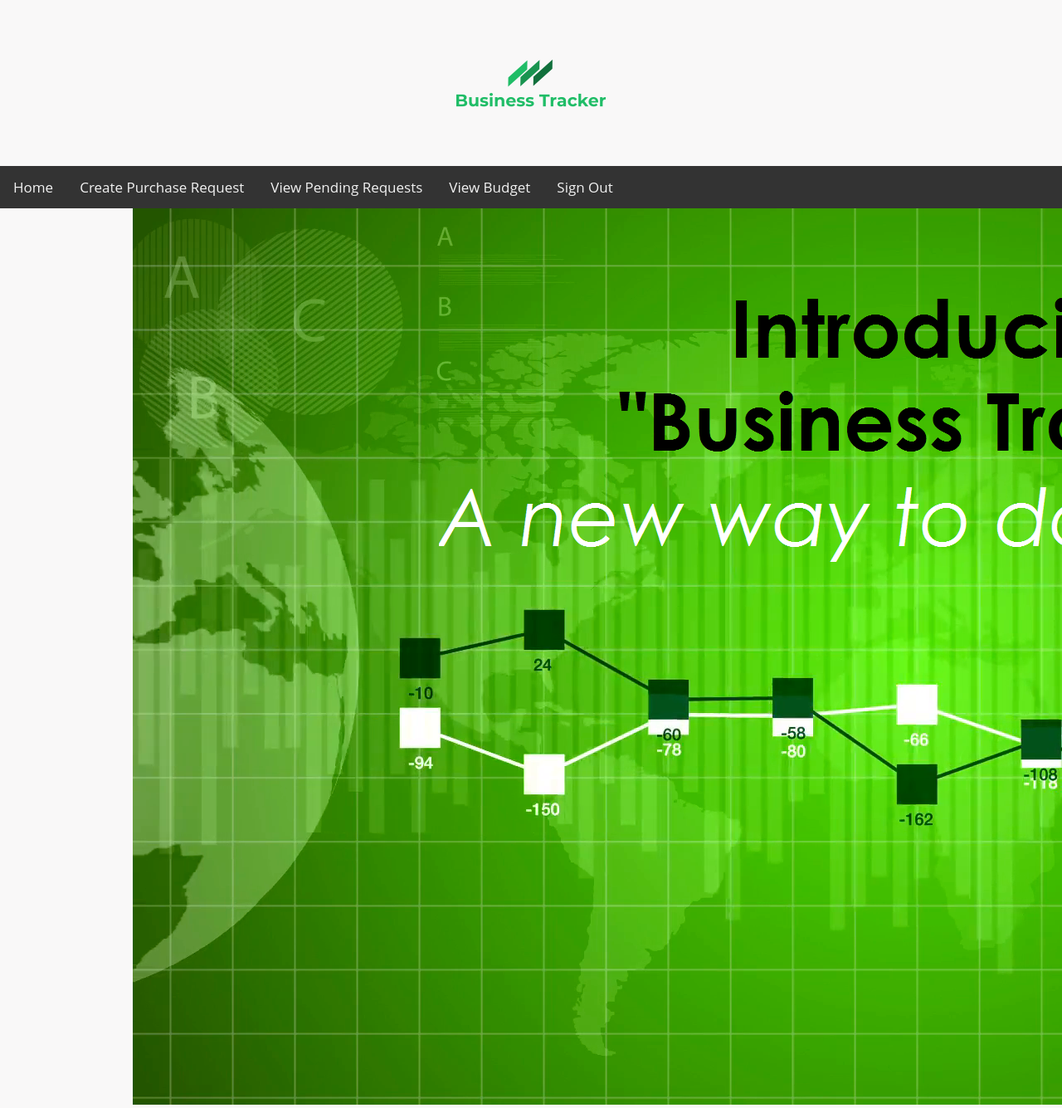
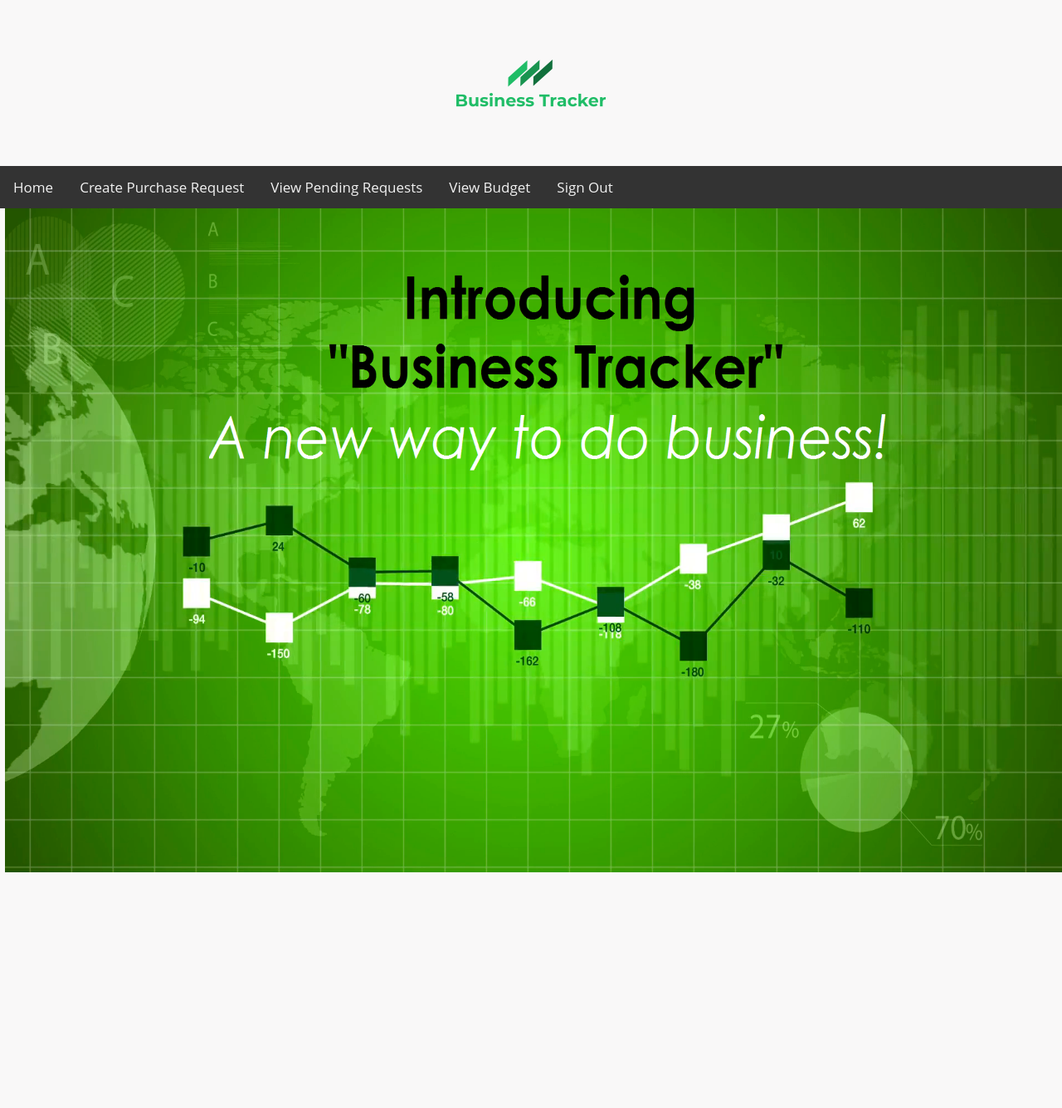
Before and after one commit to muffinman148/cis444-web-project, a PHP site: page /HTML/clientHome.html in a window 1280 px wide. Shown: the whole page at 83% size. After the commit the page ends 1051 px from the top, so only its background shows below. Run offline with PHP 8.4, Linux system fonts and the light colour scheme.

Commit message:
Update CSS/stylesheet.css
Added image styling

```diff
--- a/CSS/stylesheet.css
+++ b/CSS/stylesheet.css
@@ -178,7 +178,7 @@ button.denyButton, .cancelButton {
 }
 
 .form input{
-    width: 375px;
+    width: 200px;
     display: block;
     border: 1px solid #999;
     height: 25px;
@@ -191,3 +191,9 @@ button.denyButton, .cancelButton {
     width:544px;
     height: 150px;
 }
+
+.HomeBackground{
+    margin-left: -16%;
+    width:100vw;
+    height:100vh;
+}
```
